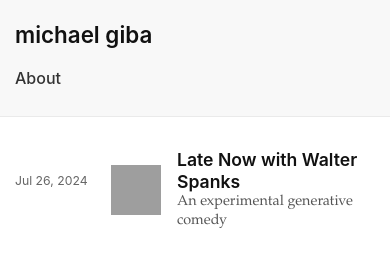
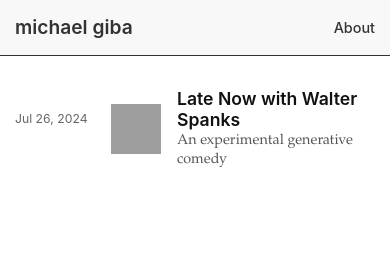
Before and after one commit to michaelgiba/michaelgiba.github.io, a plain HTML site: page index.html in a window 390 px wide. Drawn offline with Linux system fonts and the light colour scheme; grey boxes are pictures that could not be loaded.

Commit message:
Update header

```diff
--- a/style.css
+++ b/style.css
@@ -9,11 +9,11 @@
     --body-bg: #fff;
     --text-color: #333;
     --heading-color: #111;
-    /* Updated link colors for a more professional/neutral feel */
-    --link-color: #005f73; /* Dark Teal */
-    --link-hover: #004c5a; /* Darker Teal */
-    --nav-link: #333;
-    --nav-link-hover: #005f73; /* Dark Teal for hover/active */
+    /* Muted, sophisticated link colors */
+    --link-color: #367588; /* Muted Teal/Blue */
+    --link-hover: #2A5A6A; /* Darker Muted Teal/Blue */
+    --nav-link: #333; /* Keep nav links distinct initially */
+    --nav-link-hover: #2A5A6A; /* Use the new darker muted color for nav hover */
     --border-color: #eaeaea;
     --subtle-text: #666;
     --code-bg: #f0f0f0;
@@ -34,8 +34,8 @@ body {
 
 header {
     background-color: var(--header-bg);
-    padding: 1em 0;
-    border-bottom: 1px solid var(--border-color);
+    padding: 0.7em 0; /* Reduced padding */
+    border-bottom: 1px solid #333; /* Darker border for contrast with dark header */
     width: 100%;
 }
 
@@ -51,10 +51,12 @@ header {
 
 header h1 {
     margin: 0;
-    font-size: 1.5em;
-    color: var(--heading-color);
+    font-size: 1.3em; /* Reduced font size */
+    /* Use light text color for dark header */
+    color: var(--header-text);
     font-weight: 600;
 }
+
 header h1 a {
     color: inherit;
     text-decoration: none;
@@ -62,7 +64,7 @@ header h1 a {
 }
 header h1 a:hover {
     text-decoration: underline;
-    color: var(--link-hover);
+    color: var(--link-hover); /* Use updated hover color */
 }
 
 nav ul {
@@ -88,8 +90,8 @@ nav a {
 
 nav a:hover,
 nav a.active {
-    color: var(--nav-link-hover);
-    border-bottom-color: var(--nav-link-hover);
+    color: var(--nav-link-hover); /* Use updated hover color */
+    border-bottom-color: var(--nav-link-hover); /* Use updated hover color */
 }
 
 main {
@@ -124,7 +126,7 @@ article h2 a {
 }
 article h2 a:hover {
     text-decoration: underline;
-    color: var(--link-hover);
+    color: var(--link-hover); /* Use updated hover color */
 }
 
 article time {
@@ -154,11 +156,13 @@ footer p {
     margin: 0;
 }
 
-/* General link styling */
+/* General link styling - Muted color, standard weight, underline on hover */
 a {
     color: var(--link-color);
-    text-decoration: none;
-    font-weight: 500; /* Make general links slightly bolder */
+    text-decoration: none; /* Underline on hover */
+    font-weight: inherit; /* Inherit weight from parent, avoid default bold */
+    font-weight: 700; /* Make links bold */
+
     transition: color 0.2s, text-decoration-color 0.2s; /* Smooth transition */
 }
 a:hover {
@@ -167,14 +171,14 @@ a:hover {
     text-decoration-color: var(--link-hover); /* Ensure underline matches hover color */
 }
 
-/* Ensure links within headings inherit heading weight */
+/* Ensure heading links inherit heading weight (already covered by inherit above, but explicit is fine) */
 h1 a, h2 a, h3 a, h4 a, h5 a, h6 a {
     font-weight: inherit;
 }
 
 strong, b {
-    font-weight: bold;
-    color: var(--heading-color);
+    font-weight: bold; /* Standard bold weight */
+    color: var(--heading-color); /* Use heading color for emphasis */
 }
 
 code {
@@ -223,24 +227,34 @@ pre code {
     }
 
     .header-content {
-        flex-direction: column;
-        align-items: flex-start;
-        padding: 0 15px;
+        /* Keep elements in a row, allow wrapping if needed */
+        flex-direction: row;
+        flex-wrap: wrap; /* Allow nav to wrap below title if space is tight */
+        align-items: center; /* Vertically center items */
+        justify-content: space-between; /* Space out title and nav */
+        padding: 0 15px; /* Reduce horizontal padding */
     }
 
     header h1 {
-        font-size: 1.4em; /* Adjust title size */
-        margin-bottom: 0.5em;
+        font-size: 1.2em; /* Further reduce title size */
+        margin-bottom: 0; /* Remove bottom margin if wrapped */
+        margin-right: 1em; /* Add some space between title and nav */
     }
 
     nav ul {
-        flex-wrap: wrap;
+        flex-wrap: nowrap; /* Keep nav items in one line initially */
+        padding-top: 0; /* Remove potential top padding */
     }
 
     nav li {
-        margin-left: 0;
-        margin-right: 1em;
-        margin-bottom: 0.5em;
+        margin-left: 0.8em; /* Reduce space between nav items */
+        margin-right: 0;
+        margin-bottom: 0; /* Remove bottom margin */
+    }
+
+    nav a {
+        font-size: 0.9em; /* Reduce nav link font size */
+        padding: 0.3em 0; /* Adjust padding */
     }
 
     main {
```
